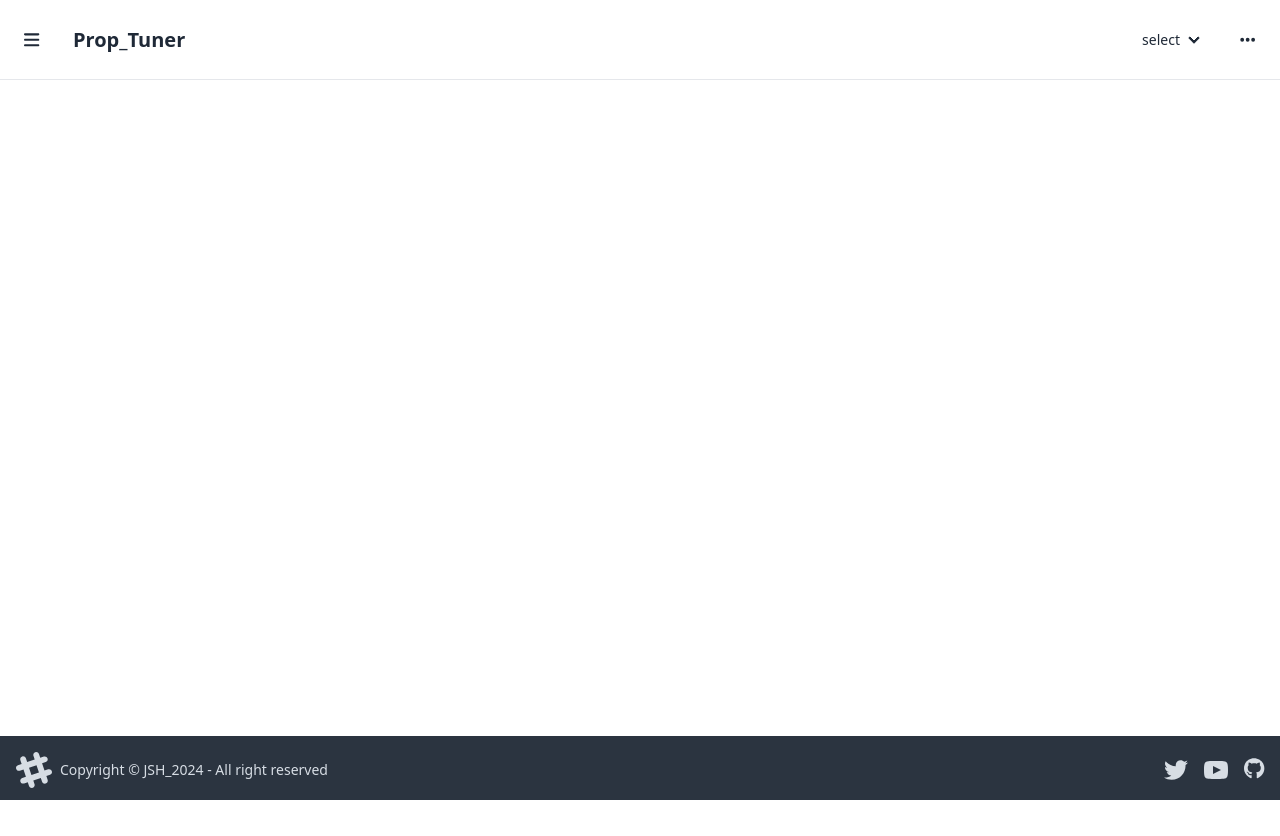
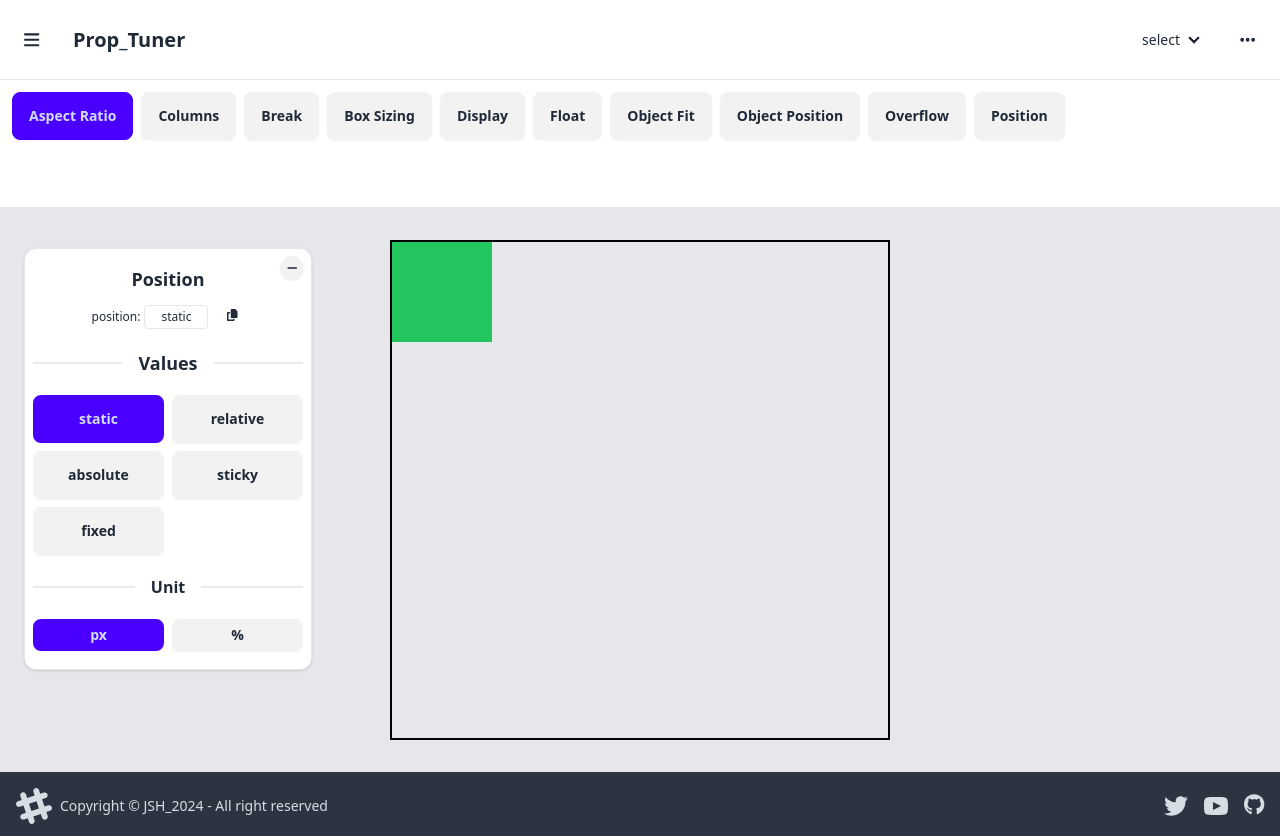
Before and after one commit to jangtjdgns/prop_tuner, a React (Create React App) app: page /category/Layout/Position in a window 1280 px wide. Before the commit the page ends 800 px from the top, so only its background shows below. Built offline with nearby package versions, Linux system fonts and the light colour scheme.

Commit message:
[layout] Position 완료

```diff
--- a/src/App.tsx
+++ b/src/App.tsx
@@ -14,6 +14,7 @@ import Float from './pages/category/layout/Float';
 import ObjectFit from './pages/category/layout/ObjectFit';
 import ObjectPosition from './pages/category/layout/ObjectPosition';
 import Overflow from './pages/category/layout/Overflow';
+import Position from './pages/category/layout/Position';
 import Sizing from './pages/category/Sizing';
 import './App.css';
 
@@ -36,6 +37,7 @@ const App = () => {
                         <Route path="ObjectFit" element={<ObjectFit />} />
                         <Route path="ObjectPosition" element={<ObjectPosition />} />
                         <Route path="Overflow" element={<Overflow />} />
+                        <Route path="Position" element={<Position />} />
                     </Route>
                     <Route path="Sizing" element={<Sizing />} />
                 </Route>
--- a/src/pages/category/Layout.tsx
+++ b/src/pages/category/Layout.tsx
@@ -74,8 +74,9 @@ const Layout: React.FC = () => {
                     <input type="radio" id="layout-display" className="btn layout" name='layout' value="Display" aria-label="Display" checked={selectedLayout === 'Display'} onChange={radioButtonHandler} />
                     <input type="radio" id="layout-float" className="btn layout" name='layout' value="Float" aria-label="Float" checked={selectedLayout === 'Float'} onChange={radioButtonHandler} />
                     <input type="radio" id="layout-objectFit" className="btn layout" name='layout' value="ObjectFit" aria-label="Object Fit" checked={selectedLayout === 'ObjectFit'} onChange={radioButtonHandler} />
-                    <input type="radio" id="layout-OojectPosition" className="btn layout" name='layout' value="ObjectPosition" aria-label="Object Position" checked={selectedLayout === 'ObjectPosition'} onChange={radioButtonHandler} />
-                    <input type="radio" id="layout-Overflow" className="btn layout" name='layout' value="Overflow" aria-label="Overflow" checked={selectedLayout === 'Overflow'} onChange={radioButtonHandler} />
+                    <input type="radio" id="layout-objectPosition" className="btn layout" name='layout' value="ObjectPosition" aria-label="Object Position" checked={selectedLayout === 'ObjectPosition'} onChange={radioButtonHandler} />
+                    <input type="radio" id="layout-overflow" className="btn layout" name='layout' value="Overflow" aria-label="Overflow" checked={selectedLayout === 'Overflow'} onChange={radioButtonHandler} />
+                    <input type="radio" id="layout-position" className="btn layout" name='layout' value="Position" aria-label="Position" checked={selectedLayout === 'Position'} onChange={radioButtonHandler} />
                 </div>
 
                 <div id="category-views" className='relative w-full h-full px-4 py-8 bg-gray-200 overflow-scroll'>
--- /dev/null
+++ b/src/pages/category/layout/Position.tsx
@@ -0,0 +1,177 @@
+// Position.tsx
+import React, { useState } from 'react';
+import { FontAwesomeIcon } from "@fortawesome/react-fontawesome";
+import { faCopy, faMinus, faPlus } from '@fortawesome/free-solid-svg-icons'
+import { handleOptionToggle } from '../../../utils/handleOptionToggle';
+import { copyCss } from '../../../utils/clipboardUtils';
+
+const Position: React.FC = () => {
+    type PositionValue = 'static' | 'relative' | 'absolute' | 'sticky' | 'fixed';
+    const [position, setPosition] = useState<PositionValue>('static');
+    const [top, setTop] = useState<number | string>('0');
+    const [left, setLeft] = useState<number | string>('0');
+    const [right, setRight] = useState<number | string>('auto');
+    const [bottom, setBottom] = useState<number | string>('auto');
+    const [unit, setUnit] = useState<'px' | '%'>('px')
+    const positionValues: string[] = ['static', 'relative', 'absolute', 'sticky', 'fixed']
+
+    // position 업데이트
+    const updatePosition = (value: PositionValue) => {
+        setPosition(value);
+    }
+
+    // unit 업데이트 (단위 변경)
+    const updateUnit = (value: 'px' | '%') => {
+        setUnit(value);
+    }
+
+    // element 위치 업데이트
+    const updateElementPosition = (pos: string, event: React.ChangeEvent<HTMLInputElement>) => {
+        const inputValue = event.target.value;
+        // 입력된 값이 빈 문자열이거나 숫자로 변환 불가능한 경우 'auto'로 설정
+        const value = inputValue === '' || isNaN(Number(inputValue)) ? 'auto' : Number(inputValue);
+        switch (pos) {
+            case 'top':
+                setTop(value);
+                if (value !== 'auto' && bottom !== 'auto') {
+                    // bottom이 설정된 상태에서 top을 수정하면 bottom을 auto로
+                    setBottom('auto');
+                }
+                break;
+            case 'left':
+                setLeft(value);
+                if (value !== 'auto' && right !== 'auto') {
+                    // right가 설정된 상태에서 left를 수정하면 right를 auto로
+                    setRight('auto');
+                }
+                break;
+            case 'bottom':
+                setBottom(value);
+                if (value !== 'auto' && top !== 'auto') {
+                    // top이 설정된 상태에서 bottom을 수정하면 top을 auto로
+                    setTop('auto');
+                }
+                break;
+            case 'right':
+                setRight(value);
+                if (value !== 'auto' && left !== 'auto') {
+                    // left가 설정된 상태에서 right를 수정하면 left를 auto로
+                    setLeft('auto');
+                }
+                break;
+        }
+    }
+
+    return (
+        <>
+            <div id='option-wrap' className='absolute top-10 left-6 transition-transform duration-500'>
+                <div className='w-72 flex flex-col gap-2 shadow rounded-xl p-2 bg-white border border-gray-200 hover:shadow-2xl hover:border-gray-300 transition-all duration-500'>
+                    <label id="option-toggle-btn"
+                        className="swap absolute top-2 right-2 btn btn-xs btn-circle"
+                    >
+                        <input type="checkbox" onClick={(event) => handleOptionToggle(event)} />
+                        <div className="swap-on"><FontAwesomeIcon icon={faPlus} /></div>
+                        <div className="swap-off"><FontAwesomeIcon icon={faMinus} /></div>
+                    </label>
+
+                    {/* 옵션 내용 상단 */}
+                    <div className='flex flex-col gap-2'>
+                        <div className='text-center pt-2 font-bold text-lg'>Position</div>
+                    </div>
+
+                    {/* 옵션 내용 하단 */}
+                    <div className='flex flex-col gap-2 max-h-[360px] overflow-y-scroll'>
+                        {/* Position */}
+                        <div className='text-center p-0.5 text-xs'>
+                            position:
+                            <input type="text" className='input input-xs mx-1 border-gray-200 w-16 rounded focus:outline-none focus:border-gray-200 text-center px-2'
+                                value={position}
+                                readOnly
+                            />
+                            {/* 속성 복사 */}
+                            <button className='copy-css-btn btn btn-square btn-ghost btn-xs ml-2 flip-horizontal-bottom'
+                                onClick={() => copyCss('속성', '값', false)}
+                            >
+                                <FontAwesomeIcon icon={faCopy} />
+                            </button>
+                        </div>
+
+                        <div className="divider font-bold text-lg">Values</div>
+                        <div className='grid grid-cols-2 gap-2'>
+                            {positionValues.map((value, index) => (
+                                <input
+                                    key={index}
+                                    type='radio'
+                                    name='position'
+                                    className="btn border-2 focus:border-gray-400"
+                                    aria-label={value}
+                                    checked={position === value}
+                                    onChange={() => updatePosition(value as PositionValue)}
+                                />
+                            ))}
+                        </div>
+
+                        {/* unit */}
+                        <div className="divider font-bold text-base">Unit</div>
+                        <div className='grid grid-cols-2 gap-2'>
+                            <input type="radio" name='unit' className='btn btn-sm border-2' aria-label='px' value='px'
+                                checked={unit === 'px'}
+                                onChange={() => updateUnit('px')}
+                            />
+                            <input type="radio" name='unit' className='btn btn-sm border-2' aria-label='%' value='%'
+                                checked={unit === '%'}
+                                onChange={() => updateUnit('%')}
+                            />
+                        </div>
+
+                        {/* top, right, bottom, left */}
+                        <div className="divider font-bold text-base">top right bottom left</div>
+                        <div className='grid grid-cols-4 gap-2 items-center text-center'>
+                            {/* top */}
+                            <div className='font-bold text-xs'>top</div>
+                            <input type='text' className="btn btn-sm border-2 focus:border-gray-400 focus:outline-none"
+                                value={top}
+                                onChange={(event) => updateElementPosition('top', event)}
+                            />
+                            {/* left */}
+                            <div className='font-bold text-xs'>left</div>
+                            <input type='text' className="btn btn-sm border-2 focus:border-gray-400 focus:outline-none"
+                                value={left}
+                                onChange={(event) => updateElementPosition('left', event)}
+                            />
+                            {/* bottom */}
+                            <div className='font-bold text-xs'>bottom</div>
+                            <input type='text' className="btn btn-sm border-2 focus:border-gray-400 focus:outline-none"
+                                value={bottom}
+                                onChange={(event) => updateElementPosition('bottom', event)}
+                            />
+                            {/* right */}
+                            <div className='font-bold text-xs'>right</div>
+                            <input type='text' className="btn btn-sm border-2 focus:border-gray-400 focus:outline-none"
+                                value={right}
+                                onChange={(event) => updateElementPosition('right', event)}
+                            />
+                        </div>
+                    </div>
+                </div>
+            </div>
+
+            {/* view 파트 */}
+            <div id="view" className='w-full h-full flex flex-col items-center justify-start'>
+                <div className='w-[500px] h-[500px] border-2 border-black relative overflow-auto'>
+                    <div className='w-[100px] h-[100px] bg-green-500 transition-all duration-500'
+                        style={{
+                            position,
+                            top: top === 'auto' ? undefined : top + unit,
+                            right: right === 'auto' ? undefined : right + unit,
+                            bottom: bottom === 'auto' ? undefined : bottom + unit,
+                            left: left === 'auto' ? undefined : left + unit,
+                        }}
+                    ></div>
+                </div>
+            </div>
+        </>
+    );
+}
+
+export default Position;
```
